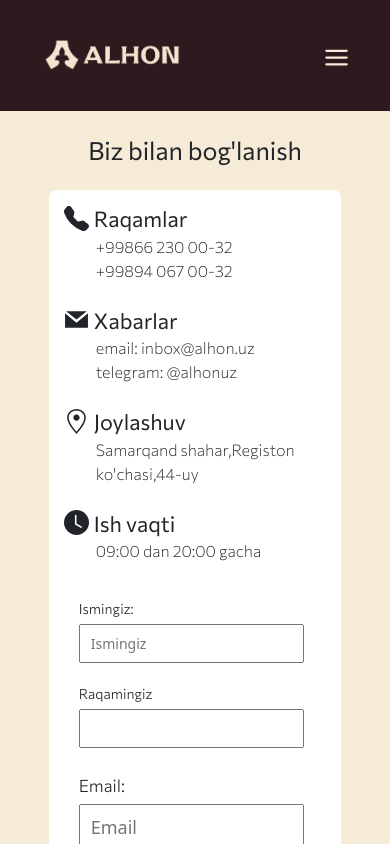
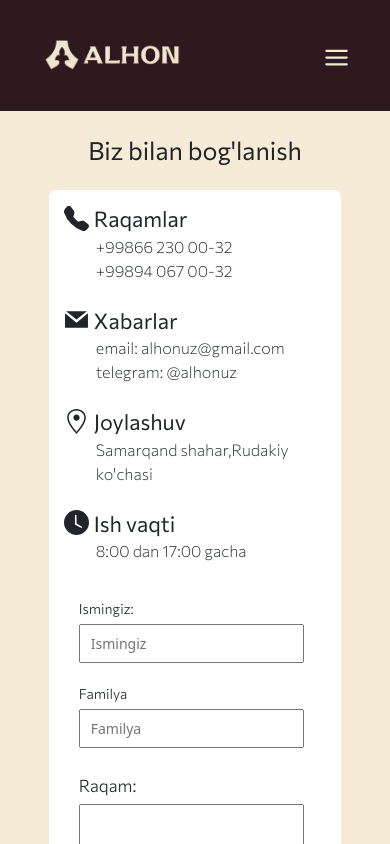
Before and after one commit to faxriddinovich/alhon, a React (Create React App) app: page /contact in a window 390 px wide. Shown: the top 844 px of the page. Built offline with nearby package versions, Linux system fonts and the light colour scheme.

Commit message:
responsive files upgraded

```diff
--- a/src/Components/Company/Company.js
+++ b/src/Components/Company/Company.js
@@ -3,7 +3,7 @@ import Footer from '../Footer/Footer'
 import Header from '../Header/Header'
 import './style.scss'
 import './responsive.scss'
-// import video from '../../Images/alhon.mp4'
+import video from '../../Images/alhon.mp4'
 
 function Company() {
   useEffect(() => {
@@ -18,7 +18,7 @@ function Company() {
         <div className='company-box'>
             <h1>Kompaniyamiz haqida</h1>
             <div className='box-company-text'>
-            {/* <video src={video} autoPlay className='video-content'/> */}
+            <video src={video} autoPlay className='video-content'/>
                 <p>
                   «ZIYO FAYZ NON» oilaviy korxonasi 2017-yili O’zbekiston Respublikasi Samarqand viloyati Samarqand shahrida tashkil topdi. «ZIYO FAYZ NON» oilaviy korxonasi o’zining “ALHON” brendi ostida textile ishlarini amalga oshirmoqda. Korxonamiz mahalliy qonunlar va qoidalarga rioya qilish bilan bir qatorda barcha xodimlarga qat’iy global axloq-qoidalarini qo‘llab keladi. <br/> Dunyodagi eng axloqiy va sifatli kompaniyalardan biri bo‘lish maqsadida o‘z xodimlarini o‘qitishni va kuzatuv tizimlarini boshqarishni amalga oshirgan va davom ettirib kelmoqda, shu bilan birga adolatli va shaffof korporativ boshqaruvni amalga oshiradi. "ALHON" o‘z iste’dodi va texnologiyalarini milliy va global jamiyatni rivojlantirishga hissa qo‘shadigan yuqori darajadagi mahsulotlarni yaratishga bag‘ishlaydi.
                 </p>
--- a/src/Components/Company/responsive.scss
+++ b/src/Components/Company/responsive.scss
@@ -213,6 +213,7 @@
         .box-company-text{
             width: 97%;
             height: 575px;
+            margin-bottom: 125px !important;
             img{
                 width: 65%;
                 float: left;
@@ -223,10 +224,12 @@
             p{
                 font-size: 14px !important;
                 font-weight: 600;
+                margin-bottom: 75px;
             }
         }
         .location-box{
             width: 100%;
+            margin-top: 225px;
         }
         .location{
             width: 90% !important;
--- a/src/Components/ContactUs/ContactUs.js
+++ b/src/Components/ContactUs/ContactUs.js
@@ -1,4 +1,4 @@
-import React, { useEffect, useState } from 'react'
+import React, { useEffect } from 'react'
 import Footer from '../Footer/Footer'
 import Header from '../Header/Header'
 import { BsFillTelephoneFill } from 'react-icons/bs'
@@ -52,7 +52,7 @@ function ContactUs() {
                         </div>
                         <div className='more'>
                             <ul>
-                                <li>email: inbox@alhon.uz</li>
+                                <li>email: alhonuz@gmail.com</li>
                                 <li>telegram: @alhonuz</li>
                             </ul>
                         </div>
@@ -67,7 +67,7 @@ function ContactUs() {
                         </div>
                         <div className='more'>
                             <ul>
-                                <li>Samarqand shahar,Registon ko'chasi,44-uy</li>
+                                <li>Samarqand shahar,Rudakiy ko'chasi</li>
                             </ul>
                         </div>
                     </div>
@@ -81,7 +81,7 @@ function ContactUs() {
                         </div>
                         <div className='more'>
                             <ul>
-                                <li>09:00 dan 20:00 gacha</li>
+                                <li>8:00 dan 17:00 gacha</li>
                             </ul>
                         </div>
                     </div>
@@ -94,20 +94,19 @@ function ContactUs() {
                                 <input type="text" placeholder='Ismingiz' required/>
                             </div>
                             <div className='input-fornumber'>
-                                <label>Raqamingiz</label><br/>
-                                <InputMask mask="+\9\9 8(99) 999-99-99"/>
+                                <label>Familya</label><br/>
+                                <input type="text" placeholder='Familya' />
                             </div>
                         </div>
                         <div className='form-body'>
-                            <label>Email:</label><br/>
-                            <input type="email" placeholder='Email' /><br/>
+                            <label>Raqam:</label><br/>
+                            <InputMask mask="+\9\9 8(99) 999-99-99"/><br/>
                             <label>Xabaringiz:</label><br/>
                             <textarea cols="30" rows="10" placeholder='Xabaringiz matni' required></textarea><br/>
                             <div className='footer-send'>
                                 <button type='submit' className='btn-send' onSubmit={submitForm}>
                                     Yuborish
                                 </button>
-                                {/* <input type="submit" className='btn-send' /> */}
                             </div>
                         </div>
                     </form>
--- a/src/Components/Footer/Footer.js
+++ b/src/Components/Footer/Footer.js
@@ -52,7 +52,7 @@ function Footer() {
                     <span className='footer-conact-logo'>
                         <MdEmail/>
                     </span>
-                    <p className='contact-option'>inbox@alhon.uz</p>
+                    <p className='contact-option'>alhonuz@gmail.com</p>
                 </li>
             </ul>
         </div>
--- a/src/Components/Home/Title.js
+++ b/src/Components/Home/Title.js
@@ -1,13 +1,13 @@
 import React from 'react'
 import './style.scss'
-// import video from '../../Images/alhon.mp4'
+import video from '../../Images/alhon.mp4'
 
 function Title() {
   return (
           <div className='home-title'>
-              {/* <video autoPlay loop muted playsInline className='background-video'>
+              <video autoPlay loop muted playsInline className='background-video'>
                 <source src={video} type='video/mp4'/>
-              </video> */}
+              </video>
               <div className='container'>
                 <div className='row'>
                   <div className='col-md-12'>
--- a/src/Components/Home/responsive.scss
+++ b/src/Components/Home/responsive.scss
@@ -390,7 +390,7 @@
 
     /*  Swiper  */
     .product-title{
-        margin-top: 115px;
+        margin-top: 170px;
     }
     .product-swiper{
         margin-top: 5px !important;
@@ -441,7 +441,7 @@
 
     /*  Swiper  */
     .product-title{
-        margin-top: 315px;
+        margin-top: 475px;
     }
     .product-swiper{
         margin-top: 5px !important;
```
